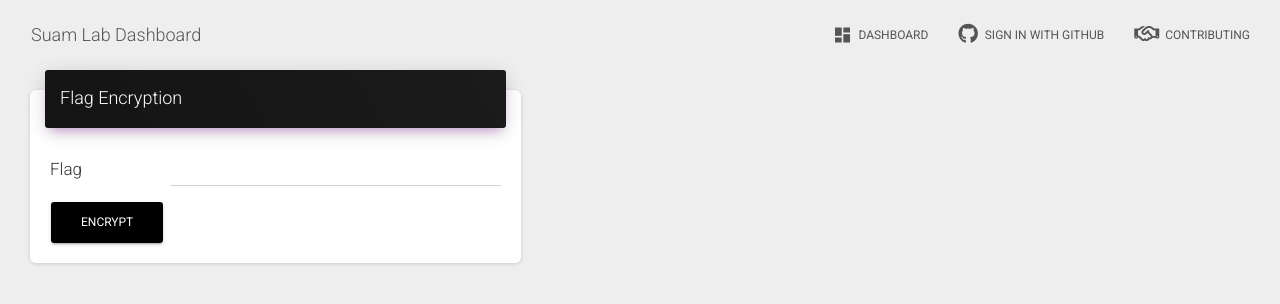
After one commit to suam-team/lab-dashboard, a Flask app: template dashboard/templates/flag_enc.html in a window 1280 px wide. The commit adds this page. Shown: the top 304 px of the page. Run offline with Flask 2, Linux system fonts and the light colour scheme; the template is opened without the code that fills it, so the values that code supplies are empty; some libraries are stand-ins or nearby versions.

Commit message:
Add flag encryption tool

```diff
--- /dev/null
+++ b/dashboard/templates/flag_enc.html
@@ -0,0 +1,46 @@
+{% extends "layouts/base.html" %}
+
+<!-- Specific Page CSS goes HERE  -->
+{% block stylesheets %}{% endblock stylesheets %}
+
+{% block content %}
+        {% if msg %}
+        <div class="alert">
+          <p>Encrypted Flag:</p>
+          <input type="text" class="form-control" value="{{ msg }}" readonly>
+        </div>
+        {% endif %}
+
+        <div class="row">
+          <div class="col-md-8 col-lg-7 col-xl-5">
+            <div class="card">
+              <div class="card-header card-header-primary">
+                <h4 class="card-title">Flag Encryption</h4>
+              </div>
+              <div class="card-body">
+                <form method="POST" action="/flag_enc">
+                  <div class="row">
+                    <div class="col-md-4 col-lg-3 my-auto">
+                      <h5 class="mb-0">Flag</h5>
+                    </div>
+                    <div class="col-md-8 col-lg-9">
+                      <div class="form-group bmd-form-group">
+                        <input type="text" class="form-control" name="flag">
+                      </div>
+                    </div>
+                  </div>
+                  <div class="row">
+                    <div class="col-md-12">
+                      <button type="submit" class="btn btn-primary pull-right">Encrypt</button>
+                    </div>
+                  </div>
+                </form>
+              </div>
+            </div>
+          </div>
+        </div>
+
+{% endblock content %}
+
+<!-- Specific Page JS goes HERE  -->
+{% block javascripts %}{% endblock javascripts %}
--- a/dashboard/templates/includes/navigation.html
+++ b/dashboard/templates/includes/navigation.html
@@ -25,6 +25,11 @@
                     <i class="material-icons">sync</i> Sync
                   </a>
                 </li>
+                <li class="nav-item">
+                  <a class="nav-link" href="/flag_enc">
+                    <i class="material-icons">lock</i> Flag Encryption
+                  </a>
+                </li>
                 {% endif %}
               <li class="nav-item">
                 <a class="nav-link" href="/logout">
--- a/dashboard/templates/index.html
+++ b/dashboard/templates/index.html
@@ -1,6 +1,4 @@
 {% extends "layouts/base.html" %}
-
-{% block title %} UI Tables {% endblock %}
 
 <!-- Specific Page CSS goes HERE  -->
 {% block stylesheets %}{% endblock stylesheets %}
--- a/dashboard/templates/lab.html
+++ b/dashboard/templates/lab.html
@@ -1,6 +1,4 @@
 {% extends "layouts/base.html" %}
-
-{% block title %} UI Tables {% endblock %}
 
 <!-- Specific Page CSS goes HERE  -->
 {% block stylesheets %}{% endblock stylesheets %}
--- a/dashboard/templates/profile.html
+++ b/dashboard/templates/profile.html
@@ -25,7 +25,7 @@
                       <h5>Github ID</h5>
                     </div>
                     <div class="col-md-8 col-lg-9">
-                      {{ current_user.github_login }}
+                      <p>{{ current_user.github_login }}</p>
                     </div>
                   </div>
                   <div class="row">
```
Also changed, not shown: dashboard/routes.py (+9 -5 lines).
